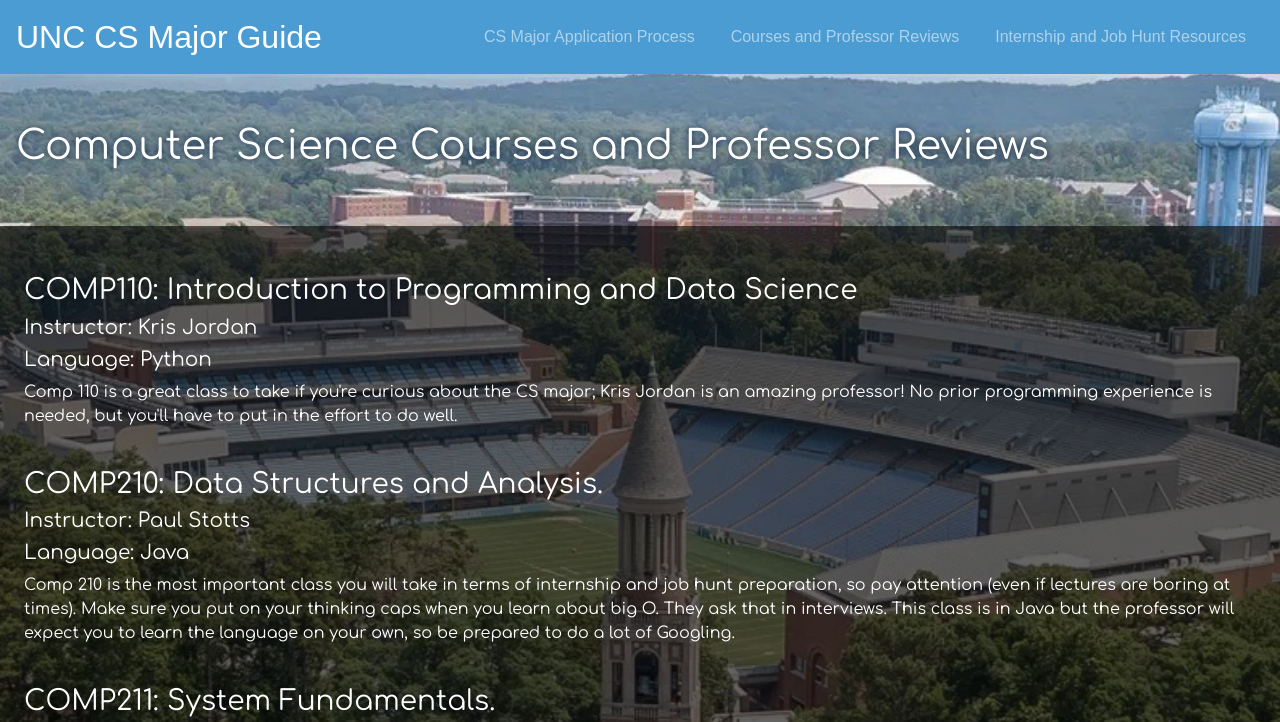
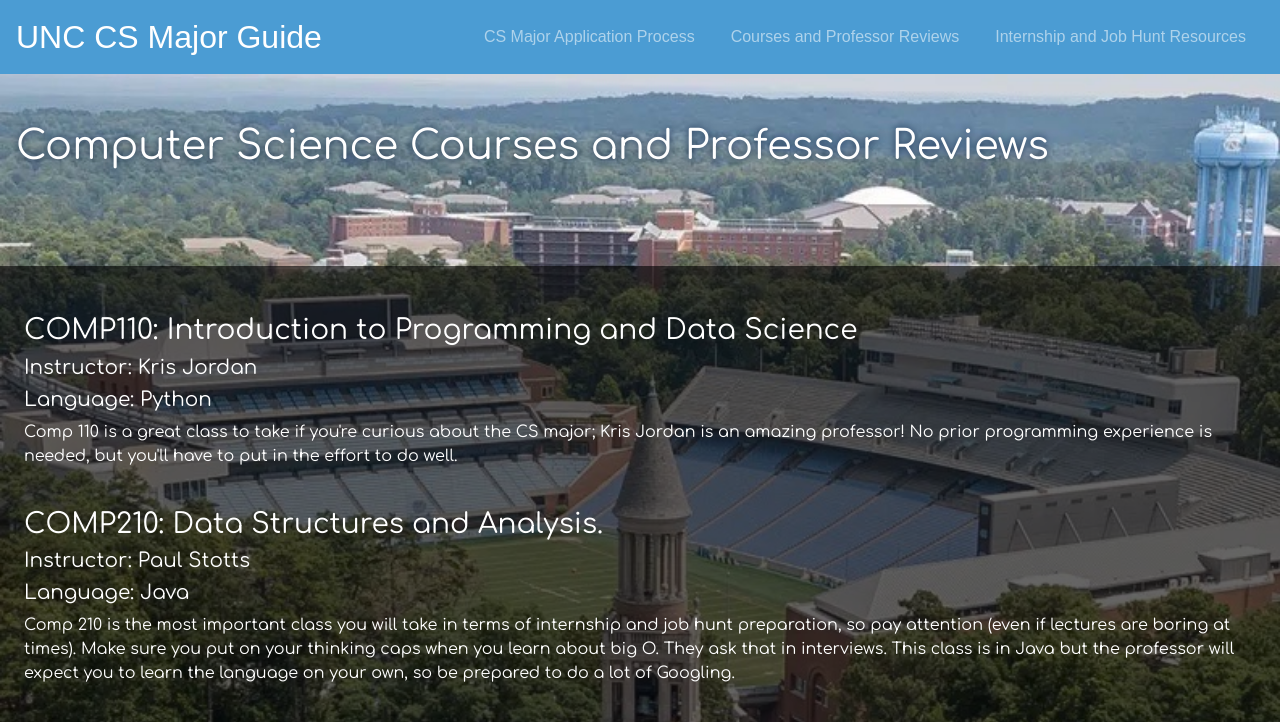
Before and after one commit to wemmajia/wemmajia.github.io, a plain HTML site: page courses.html in a window 1280 px wide. Shown: the top 722 px of the page. Drawn offline with nearby package versions, Linux system fonts and the light colour scheme; a web font is replaced by a local one.

Commit message:
Update courses.html

```diff
--- a/courses.html
+++ b/courses.html
@@ -45,8 +45,8 @@
 
     <div class="container-fluid bg-image2">
         <div class="container-fluid text-primary">
-            <h1 class="py-5 px-3">Computer Science Courses and Professor Reviews</h1>
-            <div class="container-fluid overlay py-4 px-4">
+            <h1 class="py-5 px-3 mb-5">Computer Science Courses and Professor Reviews</h1>
+            <div class="container-fluid overlay mt-5 py-4 px-4">
                 <br>
                 <div class="row">
                     <h2>COMP110: Introduction to Programming and Data Science</h2>
```
